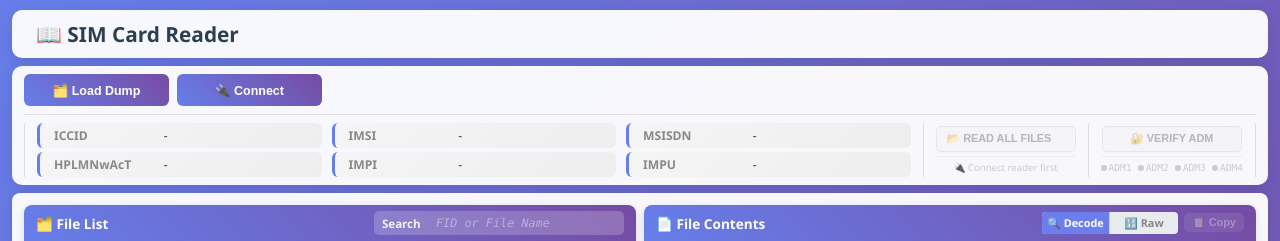
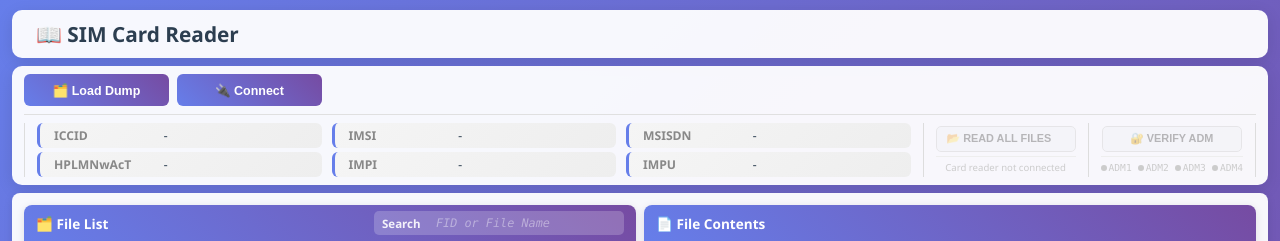
Before and after one commit to joostone-ahn/sim-reader, a Flask app: page / in a window 1280 px wide. Shown: the top 241 px of the page. Run offline with Flask 3, Linux system fonts and the light colour scheme.

Commit message:
fix: Hide toggle/copy on initial state, update status text to 'Card reader not connected'

```diff
--- a/src/templates/index.html
+++ b/src/templates/index.html
@@ -99,7 +99,7 @@ body{font-family:'Segoe UI',Tahoma,Geneva,Verdana,sans-serif;background:linear-g
             <div style="flex-shrink:0;display:flex;flex-direction:column;align-items:center;justify-content:center;min-width:140px">
                 <button class="btn" id="btnReadAll" onclick="readAllFiles()" disabled style="width:140px;white-space:nowrap;height:26px;font-size:0.68rem;background:#f0f2f5;color:#555;border:1px solid #ccc;border-radius:5px;cursor:pointer;justify-content:flex-start;padding:0 10px">📂 READ ALL FILES</button>
                 <hr style="border:none;border-top:1px solid #eee;width:100%;margin:4px 0">
-                <span id="readAllStatus" style="font-size:0.60rem;color:#ccc;white-space:nowrap;min-height:14px;line-height:14px">🔌 Connect reader first</span>
+                <span id="readAllStatus" style="font-size:0.60rem;color:#ccc;white-space:nowrap;min-height:14px;line-height:14px">Card reader not connected</span>
             </div>
             <div style="width:1px;background:#ddd;margin:0 12px;flex-shrink:0"></div>
             <div style="flex-shrink:0;display:flex;flex-direction:column;align-items:center;justify-content:center;min-width:140px">
@@ -143,7 +143,7 @@ body{font-family:'Segoe UI',Tahoma,Geneva,Verdana,sans-serif;background:linear-g
                     <div class="panel-title" style="min-height:36px;padding:6px 12px">
                         <span>📄 File Contents</span>
                         <div style="margin-left:auto;display:flex;align-items:center;gap:6px">
-                            <div class="toggle-switch" id="inlineDecodeToggle">
+                            <div class="toggle-switch" id="inlineDecodeToggle" style="display:none">
                                 <span class="toggle-label toggle-active" id="inline-toggle-decode" onclick="switchInlineView('decode')">🔍 Decode</span>
                                 <span class="toggle-label" id="inline-toggle-raw" onclick="switchInlineView('raw')">🔢 Raw</span>
                             </div>
@@ -151,7 +151,7 @@ body{font-family:'Segoe UI',Tahoma,Geneva,Verdana,sans-serif;background:linear-g
                                 <span class="toggle-label toggle-active" id="plmn-toggle-table" onclick="switchPlmnView('table')">🔍 Decode</span>
                                 <span class="toggle-label" id="plmn-toggle-raw" onclick="switchPlmnView('raw')">🔢 Raw</span>
                             </div>
-                            <button id="btnCopy" onclick="copyInlineDecode(this)" disabled style="padding:3px 8px;font-size:0.68rem;font-weight:600;border:none;border-radius:5px;cursor:pointer;background:rgba(255,255,255,0.2);color:rgba(255,255,255,0.9);min-width:60px;transition:all 0.2s">📋 Copy</button>
+                            <button id="btnCopy" onclick="copyInlineDecode(this)" disabled style="display:none;padding:3px 8px;font-size:0.68rem;font-weight:600;border:none;border-radius:5px;cursor:pointer;background:rgba(255,255,255,0.2);color:rgba(255,255,255,0.9);min-width:60px;transition:all 0.2s">📋 Copy</button>
                             <button id="btnWrite" onclick="onWriteClick()" disabled style="display:none;padding:3px 8px;font-size:0.68rem;font-weight:600;border:none;border-radius:5px;cursor:pointer;background:rgba(255,255,255,0.2);color:rgba(255,255,255,0.9);min-width:60px;transition:all 0.2s;white-space:nowrap">✏️ Write</button>
                         </div>
                     </div>
```
